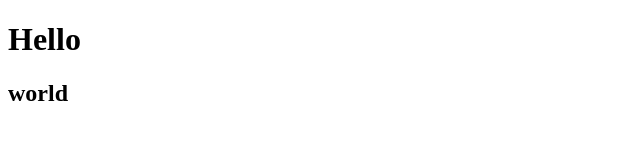
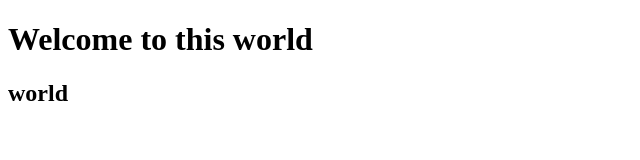
Before and after one commit to anshp2931-gif/Assignment-1, a plain HTML site: page index.html in a window 1280 px wide. Shown: the whole page, without its empty margins (0-640 px from the left). Drawn offline with Linux system fonts and the light colour scheme.

Commit message:
Update index.html

```diff
--- a/index.html
+++ b/index.html
@@ -6,7 +6,7 @@
     <title>Assignment-1</title>
 </head>
 <body>
-    <h1>Hello </h1>
+    <h1>Welcome to this world </h1>
     <h2>world</h2>
 </body>
 </html>
```
